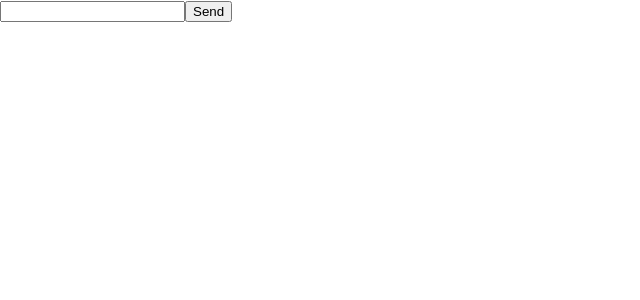
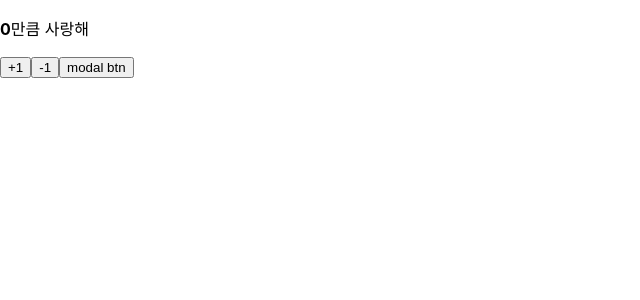
Before and after one commit to Hoon9901/react-study, a React (Create React App) app in the folder react_js/: page / in a window 1280 px wide. Shown: the top 300 px of the page, without its empty margins (0-640 px from the left). Built offline with nearby package versions, Linux system fonts and the light colour scheme.

Commit message:
Study: 함수형 컴포넌트 Hooks

```diff
--- /dev/null
+++ b/react_js/src/funcType/commandClock.js
@@ -0,0 +1,11 @@
+import React from 'react';
+
+const commandClock = () => {
+    return(
+        <>
+            <p>안녕하세요</p>
+        </>
+    );
+};
+
+export default commandClock;
--- /dev/null
+++ b/react_js/src/funcType/saylove.js
@@ -0,0 +1,33 @@
+import React, {useEffect, useState} from 'react';
+
+const SayLove = () => {
+    // 비구조화 할당
+    // useState함수의 반환 : value(현재 상태값), setValue(함수)
+    const [value, setValue] = useState(0);  // value : 원소의 현재 상태값, setValue 상태를 설정하는 Setter 함수
+    const [isModalActive, setIsModalActive] = useState(false);
+
+    /*
+    useEffect(() => {
+        console.log('최초 렌더링이 완료되었습니다.');
+    }, []); // 함수 두번쨰 인자의 값이 바뀔때 마다 실행, 빈배열은 immutable하므로, 첫 싷행
+    */
+    useEffect(() => {
+        console.log('렌더링이 완료되었습니다.');
+        console.log({
+            value, isModalActive
+        });
+    });
+    return (
+        <>
+            <p>
+                <b>{value}</b>만큼 사랑해
+            </p>
+            <button onClick={() => setValue(value + 1)}>+1</button>
+            <button onClick={() => setValue(value - 1)}>-1</button>
+
+            <button onClick={() => setIsModalActive(!isModalActive)}>modal btn</button>
+        </>
+    );
+};
+
+export default SayLove;
--- a/react_js/src/index.js
+++ b/react_js/src/index.js
@@ -3,11 +3,14 @@ import ReactDOM from 'react-dom';
 import './index.css';
 import App from './App';
 import MessageThread from './FuncVSClass/MessageThread';
+import commandClock from './funcType/commandClock';
+import SayLove from './funcType/saylove';
 import reportWebVitals from './reportWebVitals';
 
 ReactDOM.render(
   <React.StrictMode>
-    <MessageThread />
+    <commandClock />
+    <SayLove />
   </React.StrictMode>,
   document.getElementById('root')
 );
```
